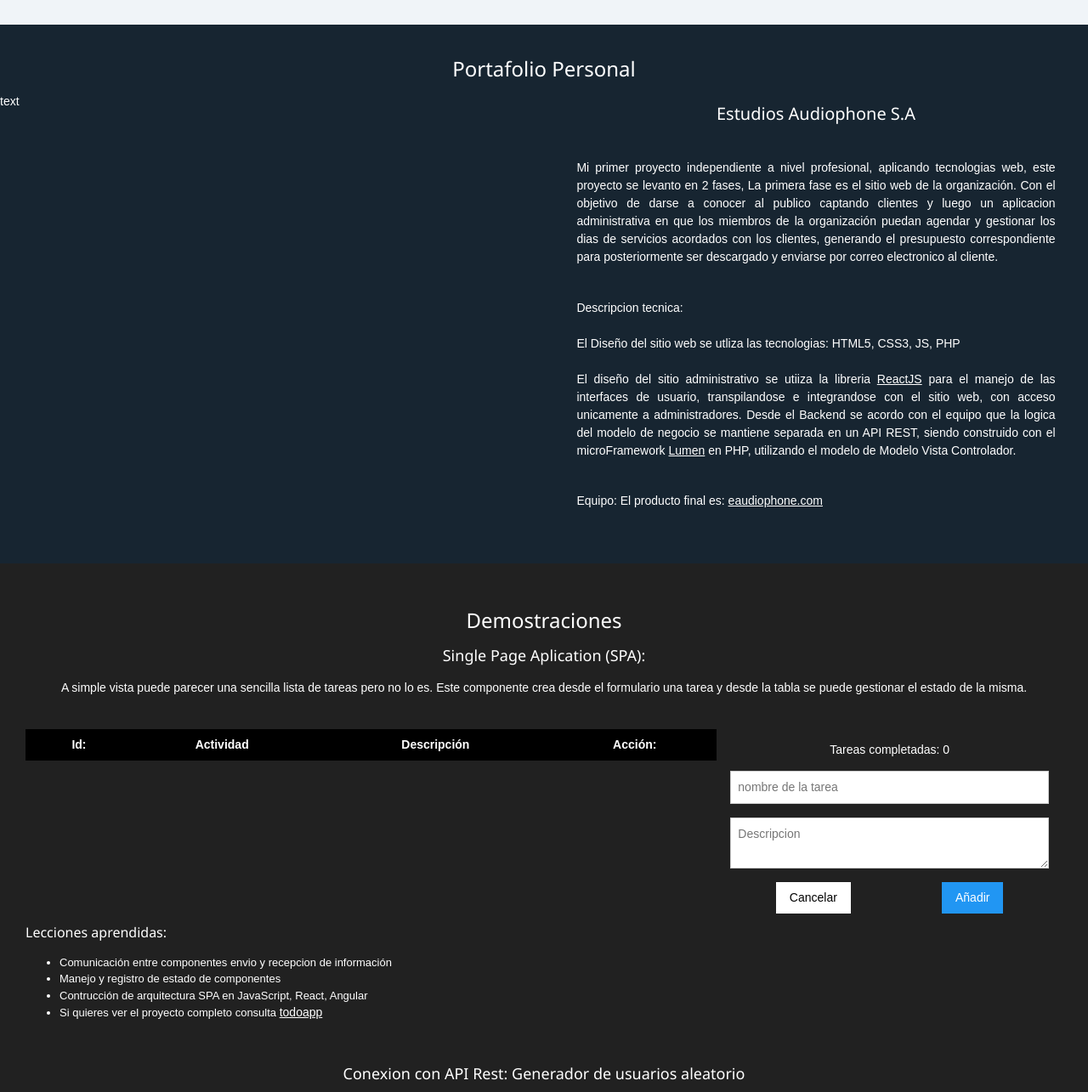
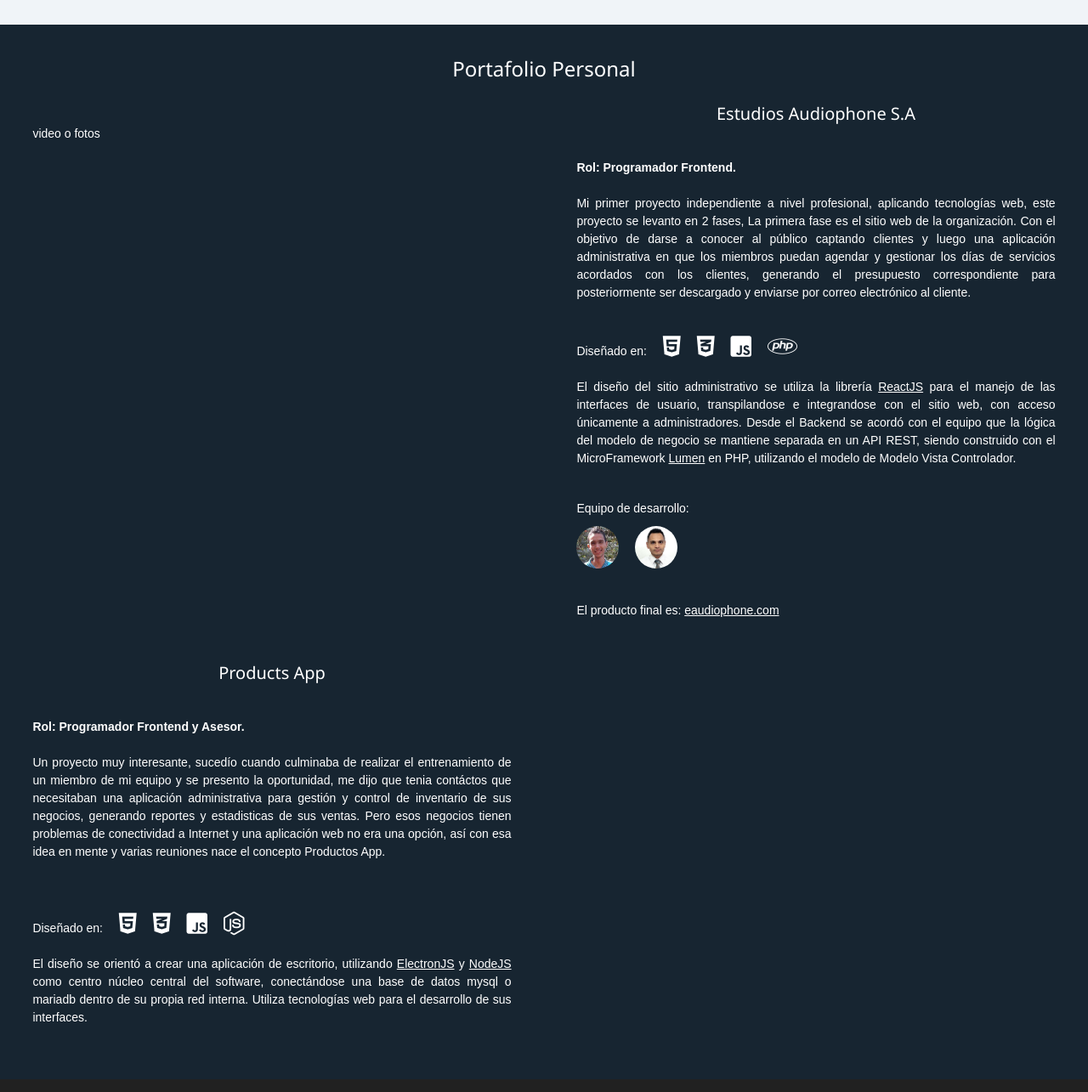
Before and after one commit to gabmart1995/gabmart1995.github.io, a plain HTML site: page index.html in a window 1280 px wide. Shown: the part 1695-2980 px from the top of the page at 85% size. Drawn offline with nearby package versions, Linux system fonts and the light colour scheme.

Commit message:
wip: portafolio actualizado

```diff
--- a/css/index.css
+++ b/css/index.css
@@ -207,3 +207,16 @@ footer {
 	font-style: italic;
 	font-size: 15px;
 }
+
+.mr-2 {
+	margin-right: 1rem;
+}
+
+.ml-2 {
+	margin-left: 1rem;
+}
+
+.row-avatar {
+	margin-left: 3vw;
+	margin-right: 3vw;
+}
--- a/index.html
+++ b/index.html
@@ -178,37 +178,85 @@
 			<div class="w3-row w3-padding-24">
 				<h3 class="w3-center">Portafolio Personal</h3>
 				<div class="w3-col l6">
-					text
+					<p class="text-justify">
+						video o fotos
+					</p>
 				</div>
 				<div class="w3-col l6">
 					<h4 class="w3-center">Estudios Audiophone S.A</h4>
 					<article>
 						<p class="text-justify">
-							Mi primer proyecto independiente a nivel profesional, aplicando tecnologias web, este proyecto
+							<strong>Rol: Programador Frontend.</strong> <br><br>
+
+							Mi primer proyecto independiente a nivel profesional, aplicando tecnologías web, este proyecto
 							se levanto en 2 fases, La primera fase es el sitio web de la organización. Con el objetivo de darse
-							a conocer al publico captando clientes y luego un aplicacion administrativa en que los miembros de la
-							organización puedan agendar y gestionar los dias de servicios acordados con los clientes, generando el presupuesto
-							correspondiente para posteriormente ser descargado y enviarse por correo electronico al cliente.
+							a conocer al público captando clientes y luego una aplicación administrativa en que los miembros
+							puedan agendar y gestionar los días de servicios acordados con los clientes, generando el presupuesto
+							correspondiente para posteriormente ser descargado y enviarse por correo electrónico al cliente.
 						</p>
 						<p class="text-justify">
-							Descripcion tecnica: <br><br>
-							El Diseño del sitio web se utliza las tecnologias: HTML5, CSS3, JS, PHP <br> <br>
+							Diseñado en:
+							<span>
+								<i class="fab fa-html5 fa-2x ml-2 mr-2"></i>
+								<i class="fab fa-css3-alt fa-2x mr-2"></i>
+								<i class="fab fa-js-square fa-2x mr-2"></i>
+								<i class="fab fa-php fa-2x"></i>
+							</span> <br><br>
 
-							El diseño del sitio administrativo se utiiza la libreria <a href="https://es.reactjs.org/" target="_blank">ReactJS</a> para el manejo de las interfaces de
-							usuario, transpilandose e integrandose con el sitio web, con acceso unicamente a administradores.
+							El diseño del sitio administrativo se utiliza la librería <a href="https://es.reactjs.org/" target="_blank">ReactJS</a> para el manejo de las interfaces de
+							usuario, transpilandose e integrandose con el sitio web, con acceso únicamente a administradores.
 
-							Desde el Backend se acordo con el equipo que la logica del modelo de negocio se mantiene
-							separada en un API REST, siendo construido con el microFramework <a href="https://lumen.laravel.com/" target="_blank">Lumen</a> en PHP, utilizando el modelo de
+							Desde el Backend se acordó con el equipo que la lógica del modelo de negocio se mantiene
+							separada en un API REST, siendo construido con el MicroFramework <a href="https://lumen.laravel.com/" target="_blank">Lumen</a> en PHP, utilizando el modelo de
 							Modelo Vista Controlador.
 						</p>
 
+						<p class="text-justify" style="margin-bottom: 10px;">
+							Equipo de desarrollo:
+						</p>
+
+						<div class="row-avatar">
+							<img height="50" width="50" src="img/gabmart.jpeg" class="w3-circle mr-2" alt="gabmart" />
+							<img height="50" width="50" src="img/martalf.jpeg" class="w3-circle" alt="martalf" />
+						</div>
+
 						<p class="text-justify">
-							Equipo:
-
-
 							El producto final es: <a href="https://eaudiophone.com/" target="_blank">eaudiophone.com</a>
 						</p>
 					</article>
+				</div>
+				<div class="w3-col l6">
+					<h4 class="w3-center">Products App</h4>
+					<article>
+						<p class="text-justify">
+							<strong>Rol: Programador Frontend y Asesor.</strong><br><br>
+							Un proyecto muy interesante, sucedío cuando culminaba de realizar el entrenamiento de un miembro de mi equipo y
+							se presento la oportunidad, me dijo que tenia contáctos que necesitaban una aplicación administrativa
+							para gestión y control de inventario de sus negocios, generando reportes y estadisticas de sus ventas.
+							Pero esos negocios tienen problemas de conectividad a Internet y una aplicación web no era una opción,
+							así con esa idea en mente y varias reuniones nace el concepto Productos App. <br><br>
+						</p>
+						<p class="text-justify">
+							Diseñado en:
+							<span>
+								<i class="fab fa-html5 fa-2x ml-2 mr-2"></i>
+								<i class="fab fa-css3-alt fa-2x mr-2"></i>
+								<i class="fab fa-js-square fa-2x mr-2"></i>
+								<i class="fab fa-node-js fa-2x"></i>
+							</span> <br><br>
+							El diseño se orientó a crear una aplicación de escritorio, utilizando
+							<a href="https://www.electronjs.org/" target="_blank">ElectronJS</a> y <a href="https://nodejs.org/en/" target="_blank">NodeJS</a> como centro núcleo
+							central del software, conectándose una base de datos mysql o mariadb dentro de su propia red interna.
+							Utiliza tecnologías web para el desarrollo de sus interfaces.
+						</p>
+						<p class="text-center">
+
+						</p>
+					</article>
+				</div>
+				<div class="w3-col l6">
+					<p class="text-justify">
+					</p>
 				</div>
 			</div>
 		</section>
--- a/js/fetch.js
+++ b/js/fetch.js
@@ -7,7 +7,7 @@ function getResource() {
   setTimeout(() => {
 
     fetch('https://randomuser.me/api/')
-      .then( async resp  => {
+      .then( resp  => {
 
         resp.json().then(
           ({ results }) => {
```
Also changed, not shown: img/bran-bit.jpeg (added), img/gabmart.jpeg (added), img/martalf.jpeg (added).
